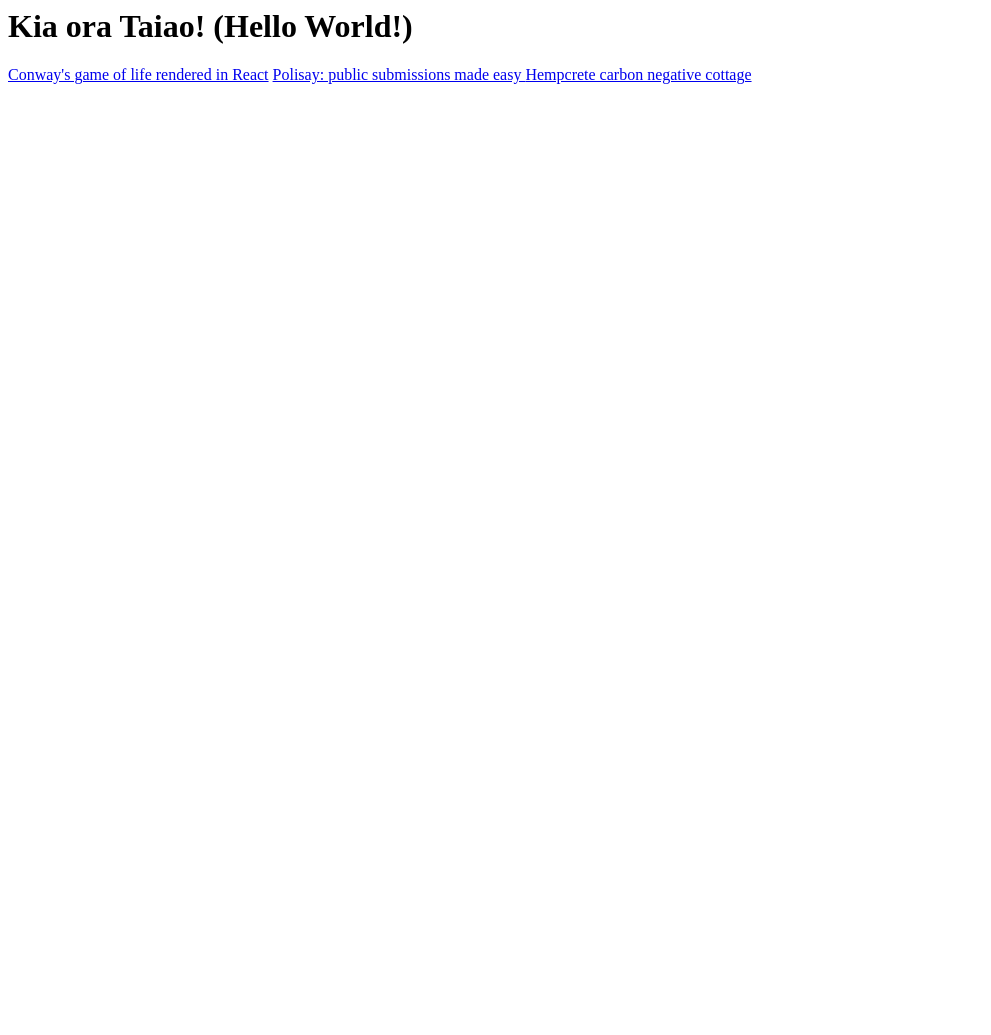
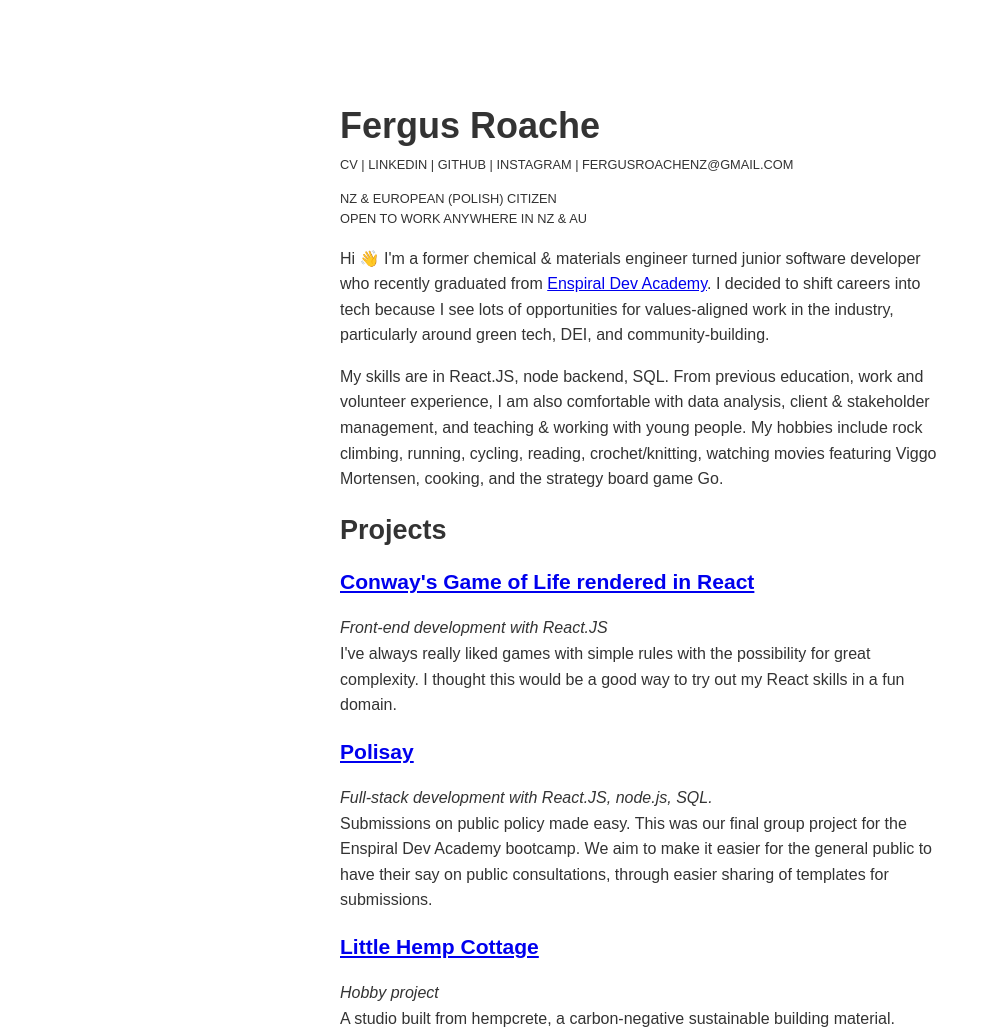
Before and after one commit to Fergieboi/Fergieboi.github.io, a plain HTML site: page index.html in a window 1280 px wide. Shown: the whole page, without its empty margins (0-991 px from the left). Before the commit the page ends 800 px from the top, so only its background shows below. Drawn offline with Linux system fonts and the light colour scheme.

Commit message:
Add initial content & styling

```diff
--- a/index.html
+++ b/index.html
@@ -1,10 +1,49 @@
 <html>
   <head>
     <title>Fergus's projects</title>
+    <link rel="stylesheet" href="mystyle.css">
   <body>
-    <h1>Kia ora Taiao! (Hello World!)</h1>
-    <a href="https://gof-react-fergus-roache.herokuapp.com/">Conway's game of life rendered in React</a>
-    <a href="https://polisay.herokuapp.com/">Polisay: public submissions made easy </a>
-    <a href="https://www.instagram.com/little.hemp.cottage/"> Hempcrete carbon negative cottage</a>
+    <div class="wrapper">
+      <h1>Fergus Roache</h1>
+      <p class="subtitle">
+        CV | LinkedIn | Github | Instagram | fergusroachenz@gmail.com
+      </p>
+      <p class="subtitle">
+        NZ & European (Polish) citizen<br>
+        Open to work anywhere in NZ & AU
+      </p>
+      <p>
+        Hi 👋 I'm a former chemical & materials engineer turned junior software developer who recently graduated from <a href="https://devacademy.co.nz/" alt="Enspiral Dev Academy">Enspiral Dev Academy</a>. I decided to shift careers into tech because I see lots of opportunities for values-aligned work in the industry, particularly around green tech, DEI, and community-building.
+      </p>
+      <p>
+        My skills are in React.JS, node backend, SQL. From previous education, work and volunteer experience, I am also comfortable with data analysis, client & stakeholder management, and teaching & working with young people. My hobbies include rock climbing, running, cycling, reading, crochet/knitting, watching movies featuring Viggo Mortensen, cooking, and the strategy board game Go.
+      </p>
+
+      <h2>Projects</h2>
+
+      <h3>
+        <a href="https://gof-react-fergus-roache.herokuapp.com/">Conway's Game of Life rendered in React</a>
+      </h3>
+      <p>
+        <i>Front-end development with React.JS</i><br>
+        I've always really liked games with simple rules with the possibility for great complexity. I thought this would be a good way to try out my React skills in a fun domain.
+      </p>
+
+      <h3>
+        <a href="https://polisay.herokuapp.com/">Polisay</a>
+      </h3>
+      <p>
+        <i>Full-stack development with React.JS, node.js, SQL.</i><br>
+        Submissions on public policy made easy. This was our final group project for the Enspiral Dev Academy bootcamp. We aim to make it easier for the general public to have their say on public consultations, through easier sharing of templates for submissions.
+      </p>
+
+      <h3>
+        <a href="https://www.instagram.com/little.hemp.cottage/">Little Hemp Cottage</a>
+      </h3>
+      <p>
+        <i>Hobby project</i><br>
+        A studio built from hempcrete, a carbon-negative sustainable building material.
+      </p>
+    </div>
   </body>
 </html>
--- a/mystyle.css
+++ b/mystyle.css
@@ -1,8 +1,37 @@
 body {
-    background-color: lightblue;
-  }
+  margin: 0 auto;
+  max-width: 650px;
+  line-height: 1.6;
+  font-size: 18px;
+  color: #444;
+}
 
-  h1 {
-    color: navy;
-    margin-left: 20px;
-  }
+.wrapper {
+  width: 90vw;
+  min-width: 300px;
+  max-width: 600px;
+  padding: 5rem 0;
+  margin: 0 auto;
+  color: #333;
+  font-family: Arial, Helvetica, sans-serif;
+}
+
+h1,
+h2,
+h3 {
+  line-height: 1.2;
+}
+
+h1 {
+  margin-bottom: 0;
+}
+
+p {
+  font-size: 1rem;
+}
+
+.subtitle {
+  font-size: 0.8rem;
+  text-transform: uppercase;
+  margin-top: 0.5rem;
+}
```
